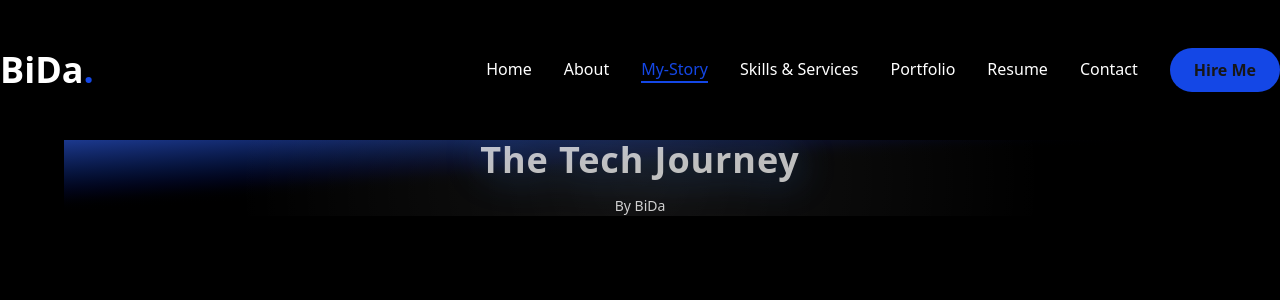
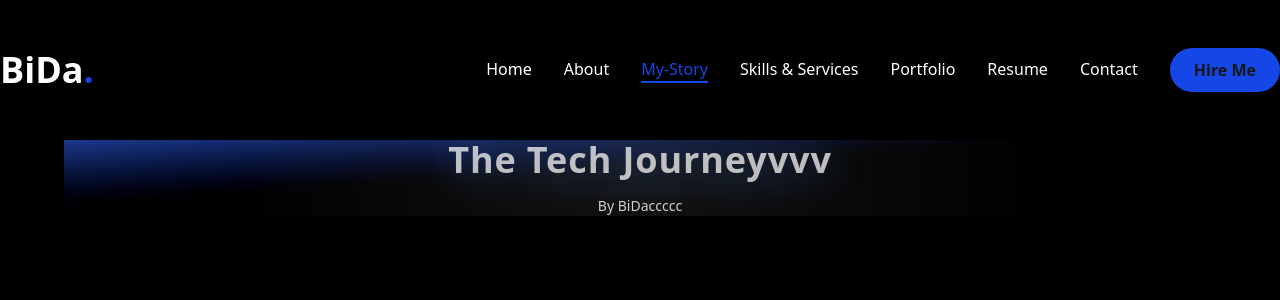
Before and after one commit to Bida3443/Bida-dev, a Next.js app: page /story in a window 1280 px wide. Shown: the top 300 px of the page. Built offline with nearby package versions, Linux system fonts and the light colour scheme.

Commit message:
My Porfolio

```diff
--- a/app/story/page.tsx
+++ b/app/story/page.tsx
@@ -15,11 +15,11 @@ export default function Story ()  {
 
       {/* Glowing Animated Title */}
       <h1 className="relative text-3xl md:text-4xl font-bold tracking-wide animate-pulse drop-shadow-[0_0_20px_rgba(59,130,246,0.8)]">
-        The Tech Journey
+        The Tech Journeyvvv
       </h1>
 
       <p className="relative mt-4 text-sm opacity-80">
-        By BiDa
+        By BiDaccccc
       </p>
     </div>
   );
```
